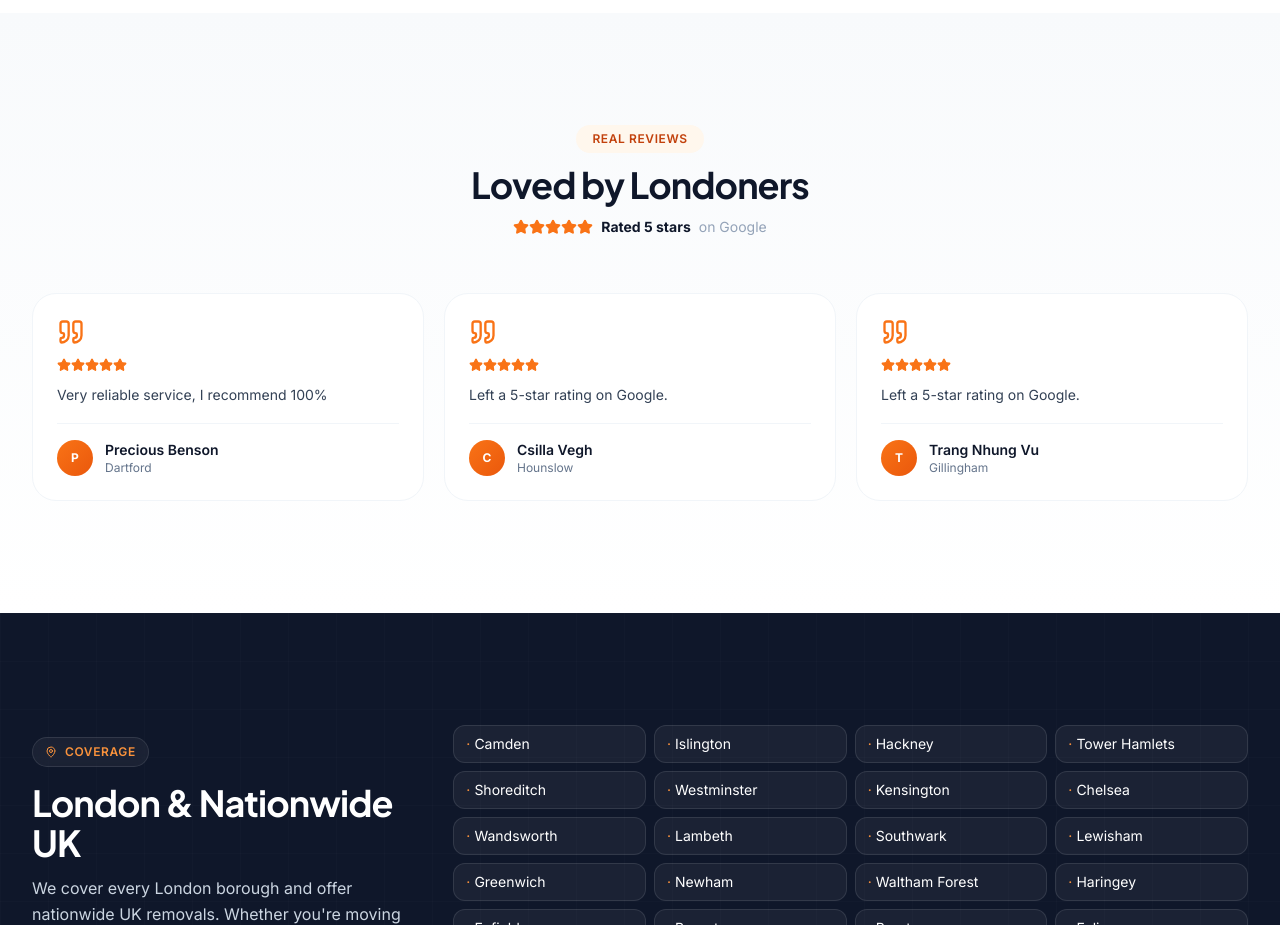
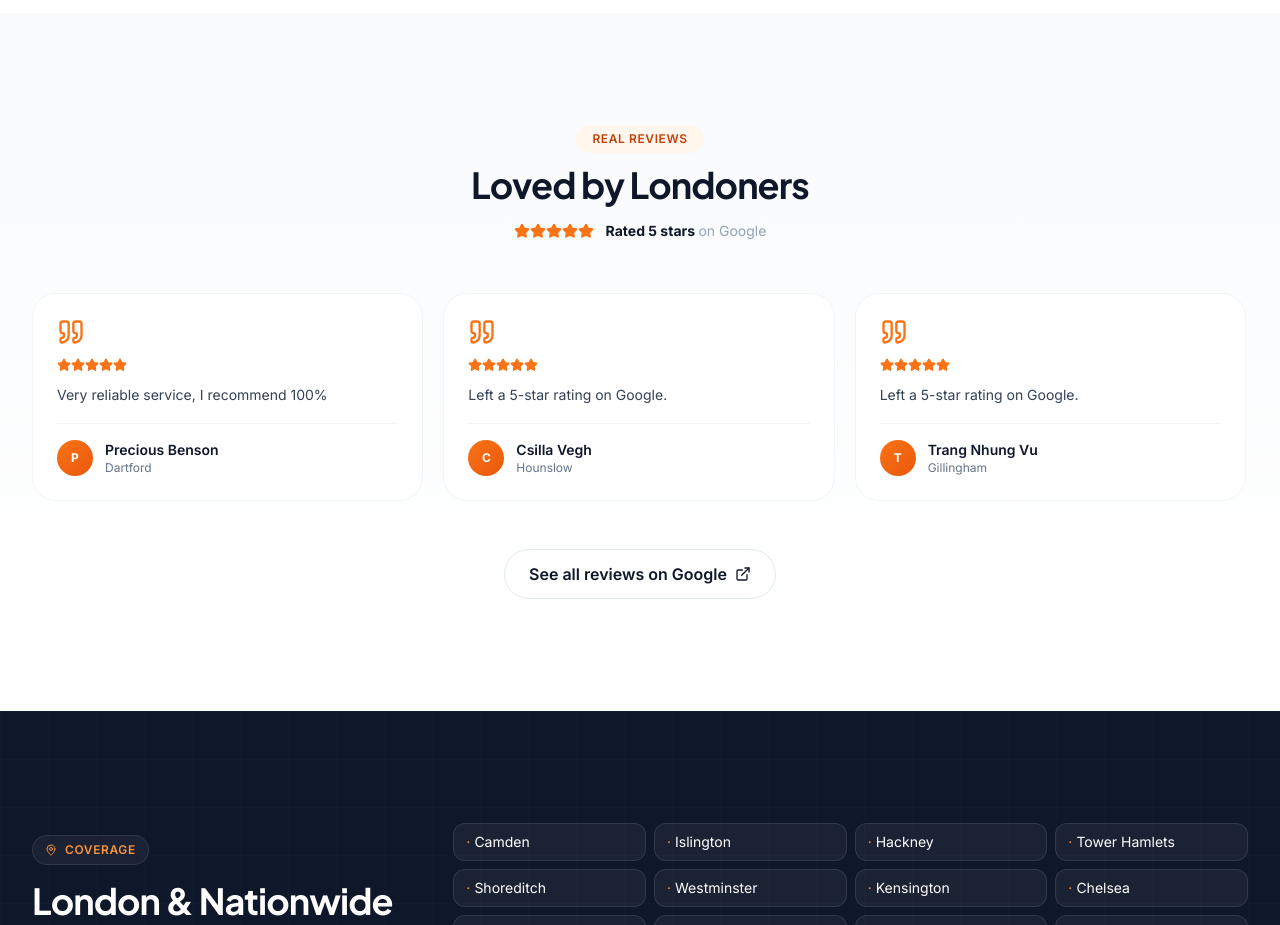
Before and after one commit to zeeshan7239/london-express-removals, a Next.js app: page / in a window 1280 px wide. Shown: the part 2960-3885 px from the top of the page. Built offline with nearby package versions, Linux system fonts and the light colour scheme; no server answers.

Commit message:
fix here,testimonials and pricing page

```diff
--- a/src/components/home/Hero.jsx
+++ b/src/components/home/Hero.jsx
@@ -3,12 +3,14 @@ import NextImage from 'next/image';
 import { Phone, Star, Shield, Clock, MapPin } from 'lucide-react';
 import { siteConfig } from '@/lib/utils/siteConfig';
 import HeroBookingForm from './HeroBookingForm';
+import { getGoogleReviews } from '@/lib/services/googleReviews';
 
 // To use your own van photo: put it in /public and change this path (e.g. '/hero-van.png').
 const HERO_VAN_SRC = '/van.png';
 const IS_SVG = HERO_VAN_SRC.endsWith('.svg');
 
-export default function Hero() {
+export default async function Hero() {
+  const live = await getGoogleReviews();
   return (
     <section className="relative overflow-hidden bg-gradient-to-br from-ink-950 via-ink-900 to-ink-800 text-white">
       <div className="absolute inset-0 bg-grid-dark opacity-30 pointer-events-none" />
@@ -40,7 +42,10 @@ export default function Hero() {
             <div className="hidden sm:flex flex-wrap items-center gap-x-5 gap-y-2 text-sm mb-6">
               <span className="flex items-center gap-1.5 text-ink-200">
                 <span className="flex">{[1, 2, 3, 4, 5].map((s) => <Star key={s} className="w-3.5 h-3.5 fill-ember-400 text-ember-400" />)}</span>
-                <span className="font-bold">5.0 on Google</span>
+                <span className="font-bold">
+                  {live?.rating ? `${live.rating.toFixed(1)} on Google` : '5.0 on Google'}
+                </span>
+                {live?.count ? <span className="text-ink-400">({live.count} reviews)</span> : null}
               </span>
               <span className="flex items-center gap-1.5 text-ink-300"><Shield className="w-3.5 h-3.5 text-emerald-400" /> Professional team</span>
               <span className="flex items-center gap-1.5 text-ink-300"><Clock className="w-3.5 h-3.5 text-ember-400" /> Same-day service</span>
--- a/src/components/home/Testimonials.jsx
+++ b/src/components/home/Testimonials.jsx
@@ -1,75 +1,50 @@
-import { Star, Quote } from 'lucide-react';
+import { Star, ExternalLink } from 'lucide-react';
 import { getGoogleReviews } from '@/lib/services/googleReviews';
+import { siteConfig } from '@/lib/utils/siteConfig';
+import ReviewsSlider from './ReviewsSlider';
 
-const reviews = [
-  {
-    name: 'Precious Benson', area: 'Dartford',
-    text: 'Very reliable service, I recommend 100%',
-    rating: 5,
-  },
-  {
-    name: 'Csilla Vegh', area: 'Hounslow',
-    text: 'Left a 5-star rating on Google.',
-    rating: 5,
-  },
-  {
-    name: 'Trang Nhung Vu', area: 'Gillingham',
-    text: 'Left a 5-star rating on Google.',
-    rating: 5,
-  },
+// Shown only when live Google data isn't available.
+const fallbackReviews = [
+  { name: 'Precious Benson', area: 'Dartford', text: 'Very reliable service, I recommend 100%', rating: 5 },
+  { name: 'Csilla Vegh', area: 'Hounslow', text: 'Left a 5-star rating on Google.', rating: 5 },
+  { name: 'Trang Nhung Vu', area: 'Gillingham', text: 'Left a 5-star rating on Google.', rating: 5 },
 ];
 
 export default async function Testimonials() {
   const live = await getGoogleReviews();
-  const list = live ? live.reviews : reviews;
+  const list = live ? live.reviews : fallbackReviews;
+  const profileUrl = live?.url || siteConfig.googleProfileUrl;
+
   return (
     <section className="py-20 lg:py-28 bg-gradient-to-b from-ink-50 to-white">
       <div className="container-wide">
-        <div className="text-center max-w-2xl mx-auto mb-14">
+        <div className="text-center max-w-2xl mx-auto mb-12">
           <div className="section-eyebrow mb-3 mx-auto">Real reviews</div>
-          <h2 className="heading-display text-3xl lg:text-4xl mb-3">Loved by Londoners</h2>
-          <div className="flex items-center justify-center gap-2 text-sm">
-            <div className="flex">
-              {[1,2,3,4,5].map((s) => <Star key={s} className="w-4 h-4 fill-ember-500 text-ember-500" />)}
+          <h2 className="heading-display text-3xl lg:text-4xl mb-4">Loved by Londoners</h2>
+
+          <div className="inline-flex flex-wrap items-center justify-center gap-x-3 gap-y-1 text-sm">
+            <div className="flex" aria-hidden="true">
+              {[1, 2, 3, 4, 5].map((s) => <Star key={s} className="w-4 h-4 fill-ember-500 text-ember-500" />)}
             </div>
-           <span className="font-bold">{live?.rating ? `${live.rating.toFixed(1)} rating` : 'Rated 5 stars'}</span>
-            <span className="text-ink-400">
-              {live?.count ? ` from ${live.count} Google reviews` : ' on Google'}
-            </span>
-            {live?.url && (
-              <a href={live.url} target="_blank" rel="noopener noreferrer" className="text-ember-600 font-semibold hover:underline ml-1">See all</a>
+            {live?.rating ? (
+              <>
+                <span className="font-bold">{live.rating.toFixed(1)} out of 5</span>
+                {live.count ? <span className="text-ink-500">· {live.count} Google reviews</span> : null}
+              </>
+            ) : (
+              <span className="font-bold">Rated 5 stars <span className="font-normal text-ink-400">on Google</span></span>
             )}
           </div>
         </div>
 
-        <div className="grid md:grid-cols-2 lg:grid-cols-3 gap-5">
-          {list.slice(0, 6).map((r, idx) => (
-            <div key={`${r.name}-${idx}`} className="bg-white rounded-3xl p-6 border border-ink-100 hover:shadow-soft transition">
-              <Quote className="w-7 h-7 text-ember-500 mb-3" />
-              <div className="flex mb-3">
-                {Array(r.rating).fill(0).map((_, i) => (
-                  <Star key={i} className="w-3.5 h-3.5 fill-ember-500 text-ember-500" />
-                ))}
-              </div>
-              <p className="text-ink-700 text-sm leading-relaxed mb-4">{r.text}</p>
-              <div className="flex items-center gap-3 pt-4 border-t border-ink-100">
-                {r.photo ? (
-                  // eslint-disable-next-line @next/next/no-img-element
-                  <img src={r.photo} alt="" referrerPolicy="no-referrer" className="w-9 h-9 rounded-full object-cover" />
-                ) : (
-                  <div className="w-9 h-9 rounded-full bg-gradient-to-br from-ember-500 to-ember-600 flex items-center justify-center text-white text-xs font-bold">
-                    {r.name[0]}
-                  </div>
-                )}
-                <div>
-                  <div className="font-semibold text-sm">{r.name}</div>
-                  <div className="text-xs text-ink-500">{r.area}</div>
-                </div>
-              </div>
-            </div>
-          ))}
+        <ReviewsSlider reviews={list} />
+
+        <div className="text-center mt-8">
+          <a href={profileUrl} target="_blank" rel="noopener noreferrer" className="btn-ghost">
+            See all reviews on Google <ExternalLink className="w-4 h-4" />
+          </a>
+          {live && <p className="text-xs text-ink-400 mt-3">Reviews from Google</p>}
         </div>
-        {live && <p className="text-center text-xs text-ink-400 mt-6">Reviews from Google</p>}
       </div>
     </section>
   );
--- a/src/lib/services/googleReviews.js
+++ b/src/lib/services/googleReviews.js
@@ -56,7 +56,7 @@ export async function getGoogleReviews() {
       return null;
     }
     const reviews = (j.reviews || [])
-      .filter((r) => (r.rating || 0) >= 4 && r.text?.text)
+      .filter((r) => r.text?.text)
       .map((r) => ({
         name: r.authorAttribution?.displayName || 'Google user',
         photo: r.authorAttribution?.photoUri || null,
@@ -65,7 +65,7 @@ export async function getGoogleReviews() {
         rating: r.rating,
       }));
     if (!reviews.length) {
-      console.error('[google-reviews] Place found but it has no 4-5 star reviews with text');
+      console.error('[google-reviews] Place found but it has no reviews with text');
       return null;
     }
     return { rating: j.rating ?? null, count: j.userRatingCount ?? null, url: j.googleMapsUri || null, reviews };
--- a/src/lib/utils/siteConfig.js
+++ b/src/lib/utils/siteConfig.js
@@ -8,5 +8,7 @@ export const siteConfig = {
   phoneRaw: '+447459180023',
   whatsapp: 'https://wa.me/447459180023',
   email: 'bookings@londonexpressremovals.co.uk',
+  // Your Google Business Profile (used for the "See all reviews" button when live data isn't available)
+  googleProfileUrl: 'https://maps.app.goo.gl/Nn7BaJhX5cNwgf1JA',
   googleVerification: 'o8kTFpDhxvkD4lnRgFFlsfK90G1cyEb_b86jBJib8D8',
 };
```
Also changed, not shown: src/lib/services/pricingConfig.js.
